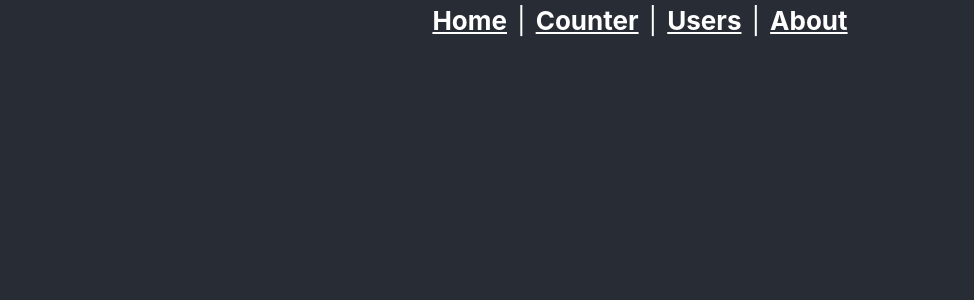
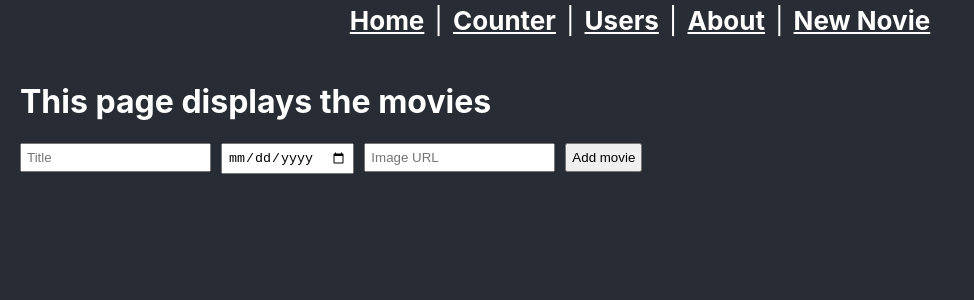
Before and after one commit to kazemammar/IN211-Projet, a React (Create React App) app in the folder frontend/: page /addmovie in a window 1280 px wide. Shown: the top 300 px of the page, without its empty margins (0-974 px from the left). Built offline with nearby package versions, Linux system fonts and the light colour scheme.

Commit message:
page Single movie

```diff
--- a/frontend/package.json
+++ b/frontend/package.json
@@ -10,6 +10,9 @@
     "lint": "eslint --fix"
   },
   "dependencies": {
+    "@emotion/react": "^11.9.0",
+    "@emotion/styled": "^11.8.1",
+    "@mui/material": "^5.6.0",
     "@testing-library/jest-dom": "^5.16.2",
     "@testing-library/react": "^12.1.4",
     "@testing-library/user-event": "^13.5.0",
--- a/frontend/src/App.js
+++ b/frontend/src/App.js
@@ -5,6 +5,8 @@ import './App.css';
 import { Root } from './components/Root/Root';
 import Counter from './pages/Counter/Counter';
 import Users from './pages/Users/Users';
+import NewMovie from './pages/Movies/NewMovie';
+import { SingleMovie } from './pages/Movies/SingleMovie';
 
 function App() {
     return (
@@ -14,6 +16,8 @@ function App() {
                 <Route path="counter" element={<Counter />} />
                 <Route path="users" element={<Users />} />
                 <Route path="about" element={<About />} />
+                <Route path="addmovie" element={<NewMovie />} />
+                <Route path="movie/:id/" element={<SingleMovie />} />
             </Routes>
         </Root>
     );
--- a/frontend/src/components/AddMovieForm/AddMovieForm.css
+++ b/frontend/src/components/AddMovieForm/AddMovieForm.css
@@ -1,20 +1,20 @@
-.add-user-form > :not(:last-child) {
+.add-movie-form > :not(:last-child) {
   margin-right: 10px;
 }
 
-.add-user-input {
+.add-movie-input {
   padding: 5px;
 }
 
-.add-user-button {
+.add-movie-button {
   cursor: pointer;
   padding: 5px;
 }
 
-.user-creation-success {
+.movie-creation-success {
   color: green;
 }
 
-.user-creation-error {
+.movie-creation-error {
   color: red;
 }
--- a/frontend/src/components/AddMovieForm/AddMovieForm.js
+++ b/frontend/src/components/AddMovieForm/AddMovieForm.js
@@ -1,24 +1,26 @@
 import { useState } from 'react';
 import axios from 'axios';
-import './AddUserForm.css';
+import './AddMovieForm.css';
 
 const DEFAULT_FORM_VALUES = {
     title: '',
     release_date: '',
-    image_url: '',
+    poster_path: '',
+    overview: '',
 };
 
 const useSaveMovie = () => {
     const [movieCreationError, setMovieCreationError] = useState(null);
     const [movieCreationSuccess, setMovieCreationSuccess] = useState(null);
     const displayCreationSuccessMessage = () => {
-        setMovieCreationSuccess('New user created successfully');
+        setMovieCreationSuccess('New movie created successfully');
         setTimeout(() => {
             setMovieCreationSuccess(null);
         }, 3000);
     };
 
     const saveMovie = (event, formValues, setFormValues) => {
+        console.log('formValues', formValues);
         // This avoid page reload
         event.preventDefault();
 
@@ -72,11 +74,12 @@ function AddMovieForm() {
                     onChange={event =>
                         setFormValues({
                             ...formValues,
-                            email: event.target.value,
+                            title: event.target.value,
                         })
                     }
                 />
                 <input
+                    type="date"
                     className="add-movie-input"
                     placeholder="Release date"
                     value={formValues.release_date}
@@ -88,13 +91,14 @@ function AddMovieForm() {
                     }
                 />
                 <input
+                    type="text"
                     className="add-movie-input"
                     placeholder="Image URL"
-                    value={formValues.image_url}
+                    value={formValues.poster_path}
                     onChange={event =>
                         setFormValues({
                             ...formValues,
-                            image_url: event.target.value,
+                            poster_path: event.target.value,
                         })
                     }
                 />
--- a/frontend/src/components/Header/Header.js
+++ b/frontend/src/components/Header/Header.js
@@ -19,6 +19,10 @@ const Header = () => {
             <Link className="Link" to="/about">
                 About
             </Link>
+            <div>|</div>
+            <Link className="Link" to="/addmovie">
+                New Novie
+            </Link>
         </div>
     );
 };
--- a/frontend/src/components/Movie.js
+++ b/frontend/src/components/Movie.js
@@ -1,9 +1,11 @@
+import { Link } from 'react-router-dom';
 import { BASE_IMAGE_URL } from '../utility/utility';
 import './Movie.css';
 export const Movie = ({ movie }) => {
     // console.log(movie);
 
     return (
+        <Link to={`/movie/${movie.id}/`}>
             <div className="movie">
                 <div className="movieDetails">
                     <p>{movie.title} </p>
@@ -12,8 +14,9 @@ export const Movie = ({ movie }) => {
                 <img
                     src={BASE_IMAGE_URL + movie.poster_path}
                     alt={'Poster: ' + movie.title}
-                className="movePoster"
+                    className="moviePoster"
                 />
             </div>
+        </Link>
     );
 };
--- a/frontend/src/pages/Movies/NewMovie.js
+++ b/frontend/src/pages/Movies/NewMovie.js
@@ -1,9 +1,8 @@
 import React, { useEffect, useState } from 'react';
-import './Home.css';
+import './NewMovie.css';
 import axios from 'axios';
 import { useFetchMovies } from '../../components/Hooks/useFetchMovies';
 import { Movie } from '../../components/Movie';
-import logo from './logo.svg';
 import AddMovieForm from '../../components/AddMovieForm/AddMovieForm';
 
 function NewMovie() {
@@ -11,7 +10,6 @@ function NewMovie() {
         <div className="Movies-container">
             <h1>This page displays the movies</h1>
             <AddMovieForm />
-            <UsersTable />
         </div>
     );
 }
--- /dev/null
+++ b/frontend/src/pages/Movies/SingleMovie.css
@@ -0,0 +1,4 @@
+.singleMovieImage {
+    height:60vh;
+    max-width :100%;
+}
--- /dev/null
+++ b/frontend/src/pages/Movies/SingleMovie.js
@@ -0,0 +1,26 @@
+import React from 'react';
+import Paper from '@mui/material/Paper';
+import './SingleMovie.js';
+import { Container, Grid } from '@mui/material';
+
+export function SingleMovie(props) {
+    console.log(props);
+
+    return (
+        <>
+            <Container maxWidth="md">
+                <Paper elevation={3}>
+                    <Grid container>
+                        <Grid item>
+                            <img
+                                className="singleMovieImage"
+                                src="https://www.themoviedb.org/t/p/w600_and_h900_bestv2/6YrHMQwjaeLIa4kAMxgOGI76ao4.jpg"
+                                alt="test"
+                            />
+                        </Grid>
+                    </Grid>
+                </Paper>
+            </Container>
+        </>
+    );
+}
```
Also changed, not shown: frontend/src/pages/Users/Users.js (indentation only), 2 other files (tests, documents, lock files or other folders). Lines whose indentation alone changed are shown as unchanged.
